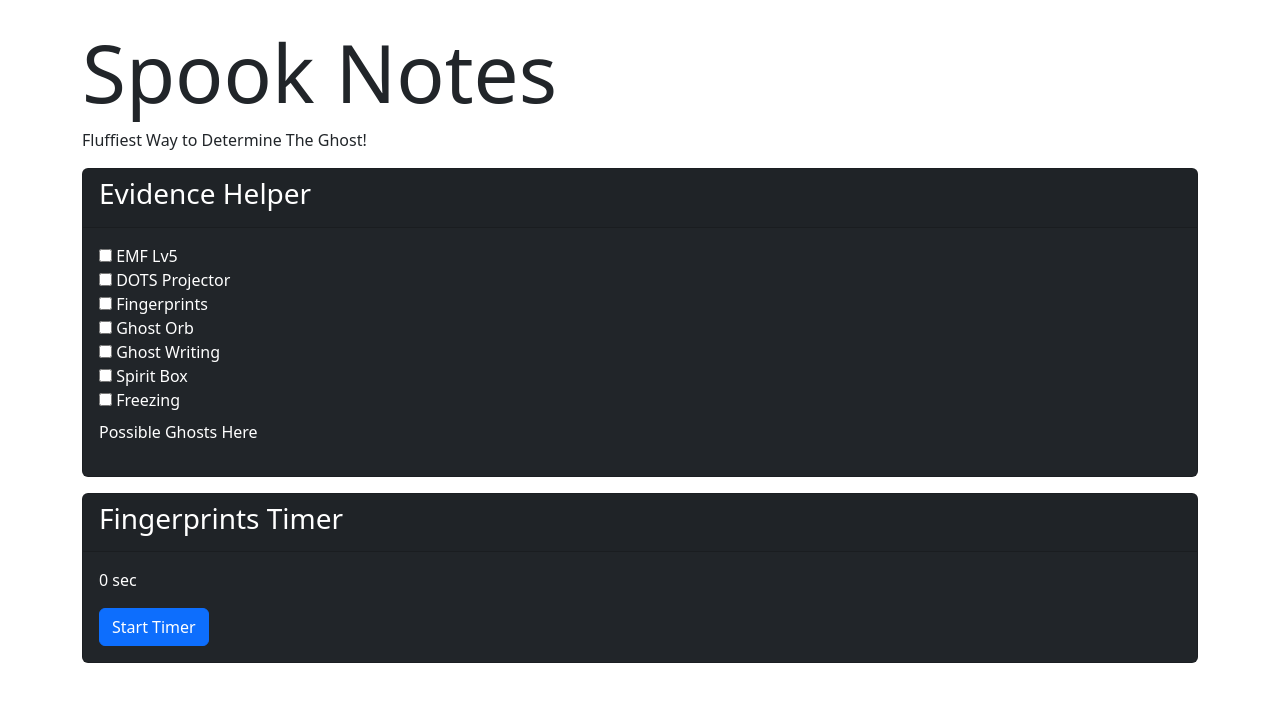
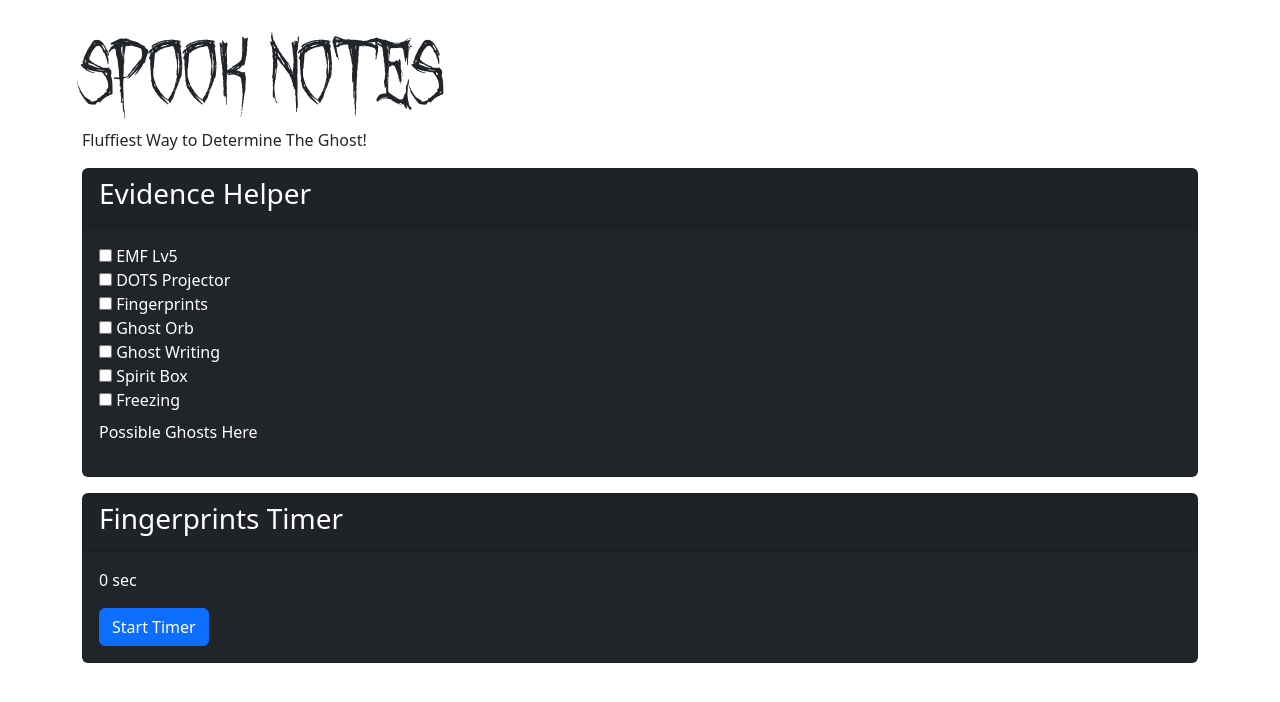
Before and after one commit to instafluff/SpookNotes, a website: page index.html in a window 1280 px wide. Drawn offline with nearby package versions, Linux system fonts and the light colour scheme.

Commit message:
Change title's font

```diff
--- a/index.html
+++ b/index.html
@@ -4,11 +4,12 @@
     <meta charset="UTF-8">
     <meta name="viewport" content="width=device-width, initial-scale=1.0">
     <link href="https://cdn.jsdelivr.net/npm/bootstrap@5.2.0-beta1/dist/css/bootstrap.min.css" rel="stylesheet" integrity="sha384-0evHe/X+R7YkIZDRvuzKMRqM+OrBnVFBL6DOitfPri4tjfHxaWutUpFmBp4vmVor" crossorigin="anonymous">
+    <link rel="stylesheet" href="./resources/styles/main.css">
 </head>
 <body>
     <div class="container">
         <!-- Title of the page  -->
-        <h1 class="display-1 mt-4">Spook Notes</h1>
+        <h1 class="display-1 mt-4 phasmo-font">Spook Notes</h1>
         <p class=""> Fluffiest Way to Determine The Ghost! </p>
         <!-- Ghost finding card  -->
         <div class="card text-bg-dark mt-3">
--- /dev/null
+++ b/resources/styles/main.css
@@ -0,0 +1,7 @@
+@font-face {
+  font-family: 'OctoberCrow';
+  src:url(../fonts/OctoberCrow/OctoberCrow.ttf)
+}
+.phasmo-font {
+  font-family: 'OctoberCrow'
+}
```
Also changed, not shown: resources/fonts/OctoberCrow/October Crow Font Info and Read Me.txt (added, +12 -0 lines), resources/fonts/OctoberCrow/OctoberCrow.ttf (added).
